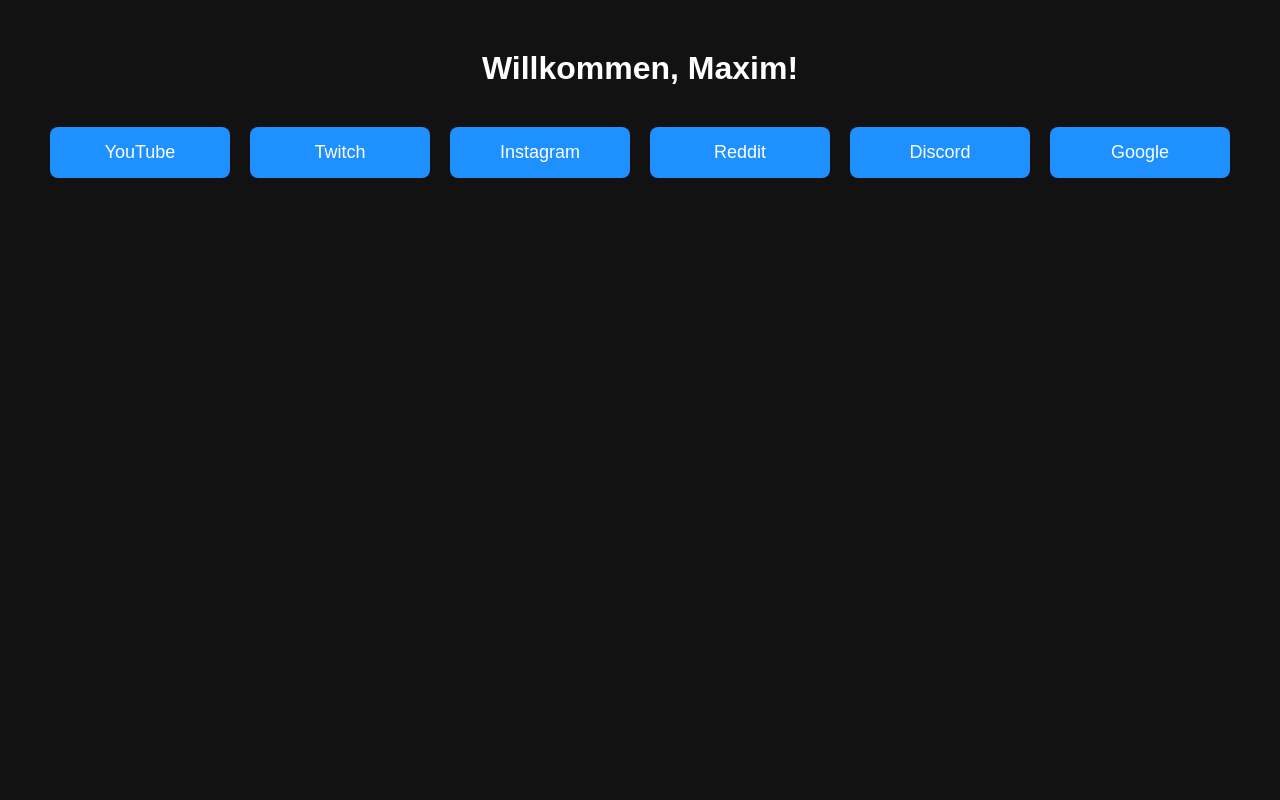
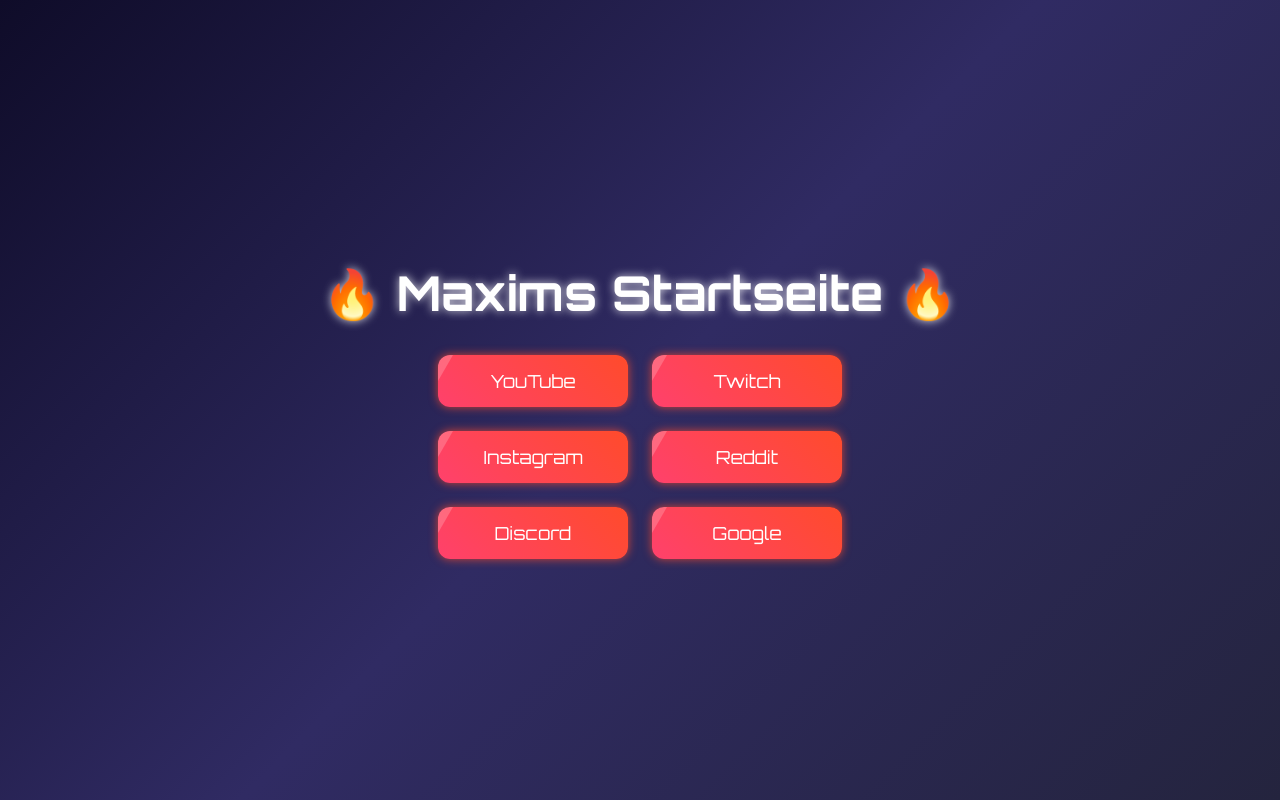
Before and after one commit to MGETZ-io/sff, a plain HTML site: page index.html in a window 1280 px wide. Drawn offline with Linux system fonts and the light colour scheme.

Commit message:
Update index.html

```diff
--- a/index.html
+++ b/index.html
@@ -5,43 +5,70 @@
     <meta name="viewport" content="width=device-width, initial-scale=1.0">
     <title>Maxims Startseite</title>
     <style>
+        @import url('https://fonts.googleapis.com/css2?family=Orbitron:wght@400;700&display=swap');
+
         body {
-            font-family: Arial, sans-serif;
+            font-family: 'Orbitron', sans-serif;
             text-align: center;
-            background-color: #121212;
+            background: linear-gradient(135deg, #0f0c29, #302b63, #24243e);
             color: white;
             margin: 0;
             padding: 0;
+            height: 100vh;
+            display: flex;
+            flex-direction: column;
+            justify-content: center;
+            align-items: center;
         }
         h1 {
-            margin-top: 50px;
+            font-size: 3em;
+            text-shadow: 0 0 10px rgba(255, 255, 255, 0.8);
+            margin-bottom: 20px;
         }
         .container {
             display: flex;
             flex-wrap: wrap;
             justify-content: center;
-            margin-top: 30px;
+            max-width: 600px;
         }
         .button {
             display: inline-block;
-            width: 150px;
+            width: 160px;
             padding: 15px;
-            margin: 10px;
+            margin: 12px;
             text-align: center;
             font-size: 18px;
             color: white;
-            background-color: #1e90ff;
+            background: linear-gradient(45deg, #ff416c, #ff4b2b);
             text-decoration: none;
-            border-radius: 8px;
-            transition: 0.3s;
+            border-radius: 12px;
+            box-shadow: 0 0 10px rgba(255, 75, 43, 0.8);
+            transition: all 0.3s ease;
+            position: relative;
+            overflow: hidden;
+        }
+        .button::before {
+            content: "";
+            position: absolute;
+            top: 0;
+            left: -100%;
+            width: 100%;
+            height: 100%;
+            background: rgba(255, 255, 255, 0.2);
+            transform: skewX(-30deg);
+            transition: all 0.5s;
+        }
+        .button:hover::before {
+            left: 100%;
         }
         .button:hover {
-            background-color: #ff4500;
+            box-shadow: 0 0 20px rgba(255, 75, 43, 1);
+            transform: scale(1.1);
         }
     </style>
 </head>
 <body>
-    <h1>Willkommen, Maxim!</h1>
+    <h1>🔥 Maxims Startseite 🔥</h1>
     <div class="container">
         <a href="https://www.youtube.com" class="button" target="_blank">YouTube</a>
         <a href="https://www.twitch.tv" class="button" target="_blank">Twitch</a>
```
